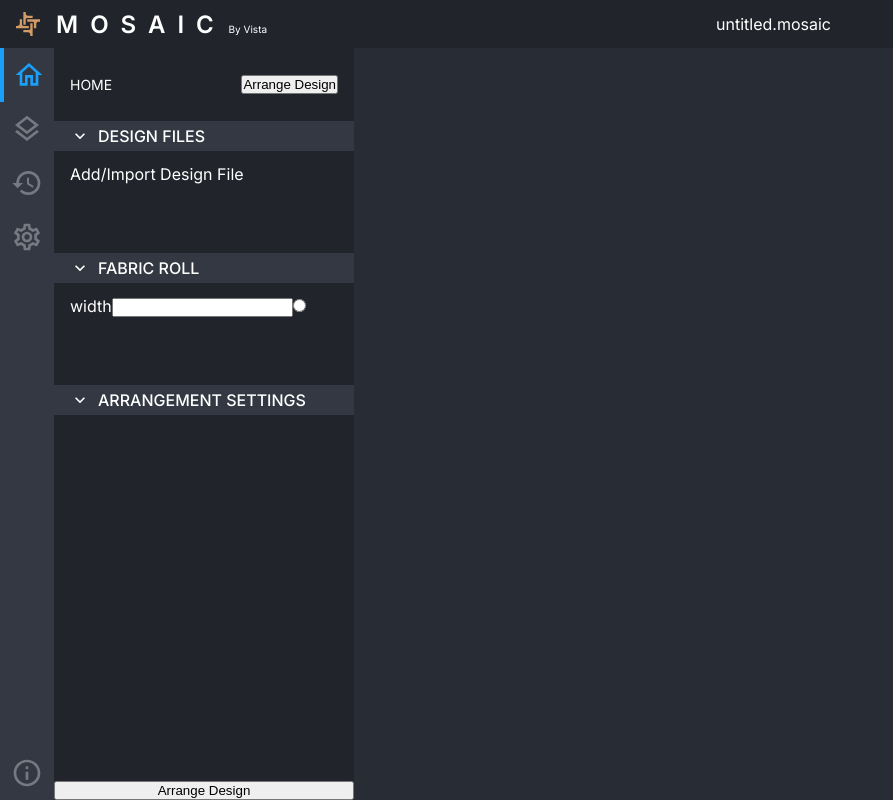
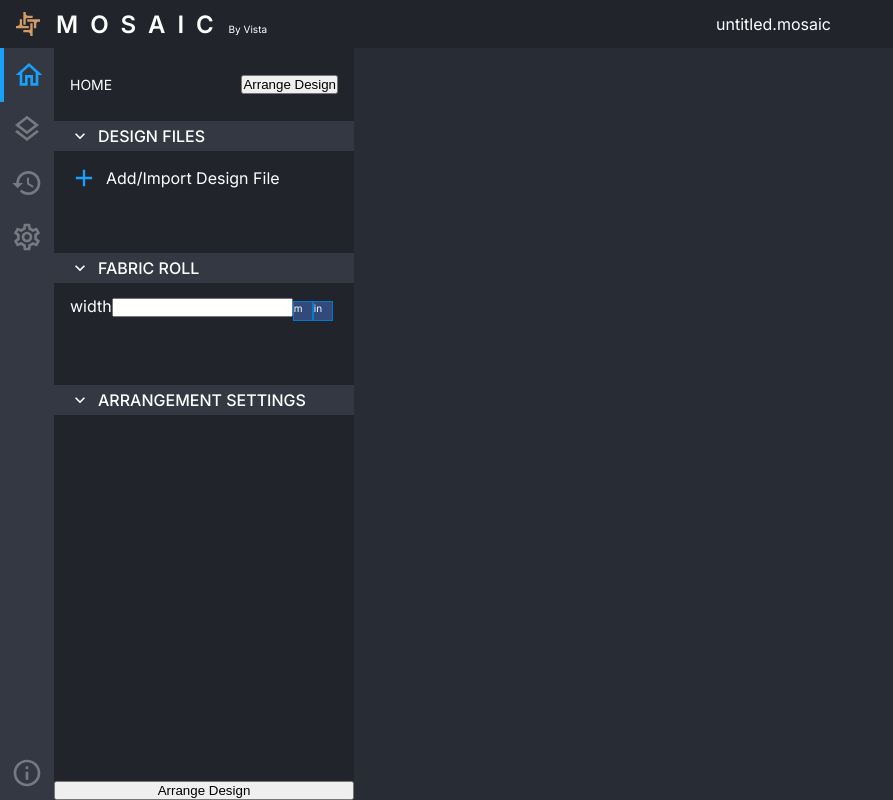
Before and after one commit to TekinaTawar/mosaic_forntend, a Next.js app: page / in a window 1280 px wide. Shown: the whole page, without its empty margins (0-893 px from the left). Built offline with nearby package versions, Linux system fonts and the light colour scheme.

Commit message:
another checkpoint

```diff
--- a/app/globals.scss
+++ b/app/globals.scss
@@ -168,7 +168,7 @@ header {
         }
       }
 
-      .option-head:hover{
+      .option-head:hover {
         cursor: pointer;
       }
 
@@ -193,3 +193,48 @@ header {
     "content content"
     "content content";
 }
+
+.add-design {
+  label {
+    display: flex;
+    align-items: center;
+
+    &:hover {
+      cursor: pointer;
+      transform: scale(1.02);
+    }
+
+    .add-icon {
+      color: #18a0fb;
+      font-size: 28px;
+      margin-right: 8px;
+    }
+  }
+
+  input{
+    display: none;
+  }
+}
+
+
+.width {
+  display: flex;
+
+  .width-inputs{
+
+    input[type="radio"]{
+      display: none;
+    }
+
+    label{
+      border: 1px solid #007ACC;
+      background-color: #31497B;
+      width: 20px;
+      height: 20px;
+      font-size: 10px;
+      display: inline-block;
+    }
+  }
+
+
+}
--- a/app/page.jsx
+++ b/app/page.jsx
@@ -6,6 +6,7 @@ import {
   MdHistory,
   MdOutlineSettings,
   MdOutlineInfo,
+  MdAdd,
 } from "react-icons/md";
 import OptionGroup from "./components/OptionGroup";
 
@@ -54,13 +55,24 @@ const HomePage = () => {
         </section>
         <ul className="option-group-list">
           <OptionGroup groupHead={"DESIGN FILES"}>
-            <li>Add/Import Design File</li>
+            <li className="add-design">
+              <input type="file" accept=".dxf" multiple id="upload-file" />
+              <label htmlFor="upload-file">
+                <MdAdd className="add-icon" />
+                Add/Import Design File
+              </label>
+            </li>
           </OptionGroup>
           <OptionGroup groupHead={"FABRIC ROLL"}>
-            <li>
+            <li className="width">
               <label htmlFor="width"> width</label>
-              <input type="text" />
-              <input type="radio" />
+              <div className="width-inputs">
+                <input type="text" />
+                <input type="radio" id="meter" name="unit" value="m" />
+                <label htmlFor="meter">m</label>
+                <input type="radio" id="inch" name="unit" value="in" />
+                <label htmlFor="inch">in</label>
+              </div>
             </li>
           </OptionGroup>
           <OptionGroup groupHead={"ARRANGEMENT SETTINGS"}></OptionGroup>
```
